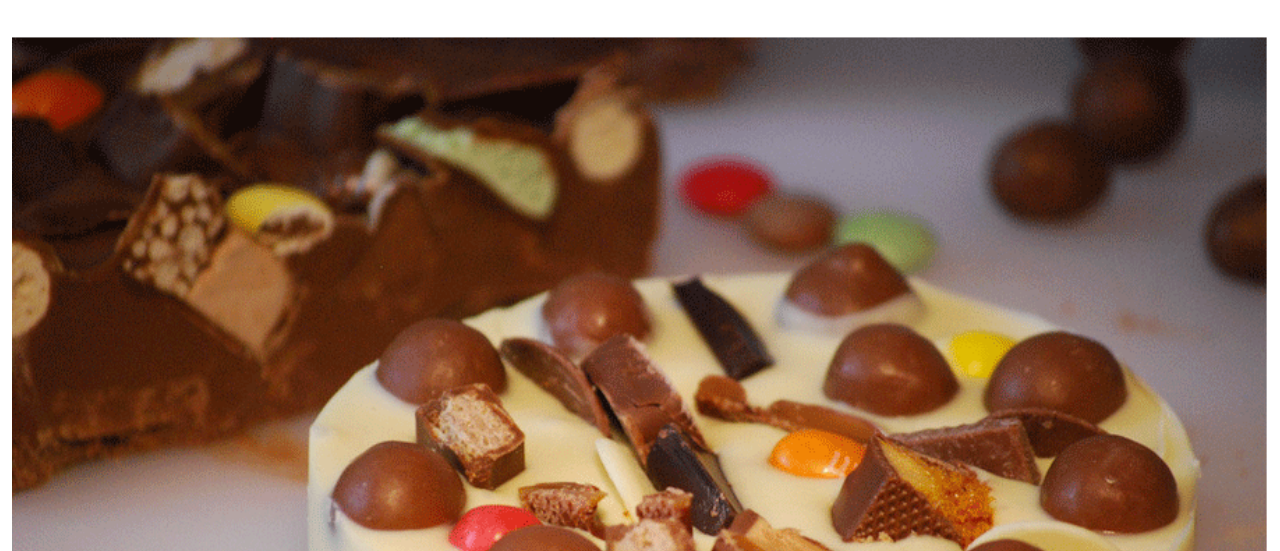
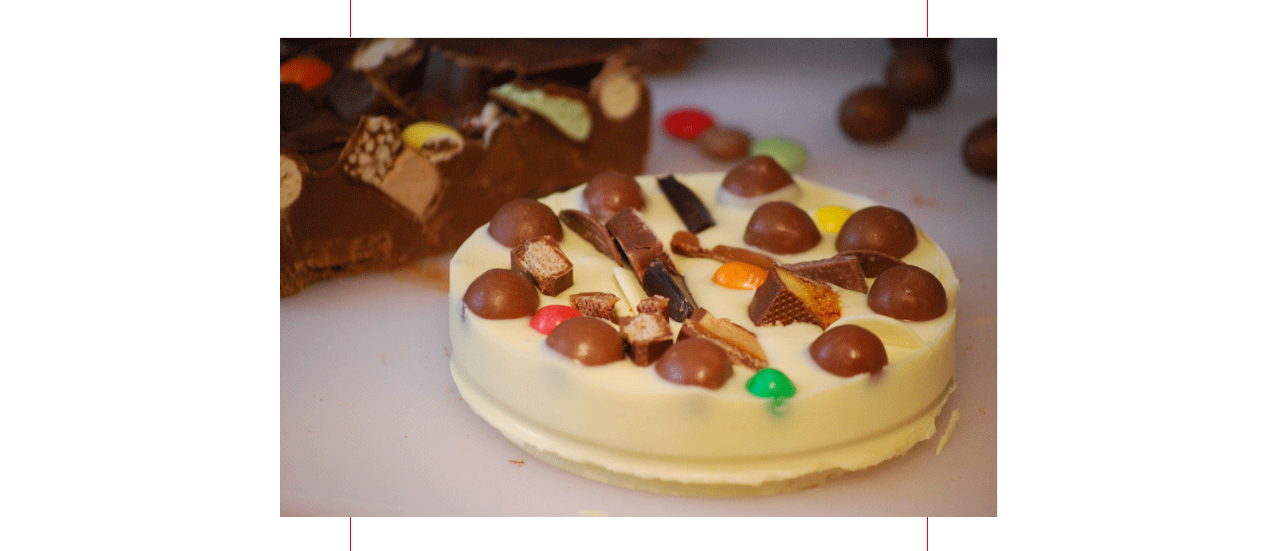
Before and after one commit to T-Ingram/chocolate-pizza, a plain HTML site: page index.html in a window 1280 px wide. Shown: the part 529-1080 px from the top of the page. Drawn offline with Linux system fonts and the light colour scheme.

Commit message:
Changed width and height on body tag.

```diff
--- a/css/style.css
+++ b/css/style.css
@@ -1,7 +1,11 @@
 body {
+  border: 1px solid red;
   margin-left: 350px;
   margin-right: 350px;
   overflow-y: auto;
+  height: 100%;
+  max-width:45vw;
+  width: 100%;
 }
 header {
   display: flex;
@@ -77,7 +81,9 @@ header {
 #main-image {
   display: flex;
   justify-content: center;
-  height: 840px;
+  max-height: 60vh;
+  height: 950px;
+  max-width: 50vw;
   width: auto ;
   margin-top: 40px;
 }
@@ -91,13 +97,14 @@ header {
 #note-paper {
   display: flex;
   justify-content: center;
-  height: 400px;
+  height: auto;
   width: auto;
   margin-top: 50px;
 }
 #left-steps {
   display: flex;
   width: 600px;
+  height: auto;
   font-size: 35px;
   margin-top: -355px;
   margin-left: 100px;
@@ -105,6 +112,7 @@ header {
 #right-steps {
   display: flex;
   width: 600px;
+  height: auto;
   font-size: 35px;
   margin-left: 650px;
   margin-top: -248px;
--- a/index.html
+++ b/index.html
@@ -44,7 +44,7 @@
     <div id="tiny-image">
       <img src="https://github.com/codefellows/seattle-code-201d100/blob/main/class-10/lab-a/lab-assets/hr-img.png?raw=true" alt="tiny-image">
     </div>
-    <section>
+
       <div id="food-title">
         <p>Chocolate Pizza</p>
       </div>
@@ -101,8 +101,8 @@
           <input type="checkbox" id="l12" name="l12" value="pecan">
           <label for="vehicle3"> 1 cup honey roasted pecans, roughly chopped</label><br>
         </form>
-      </div>
-    </section>
+    </div>
+
     <div id="tiny-image-bottom">
       <img src="https://github.com/codefellows/seattle-code-201d100/blob/main/class-10/lab-a/lab-assets/hr-img.png?raw=true" alt="tiny-image-bottom">
     </div>
```
